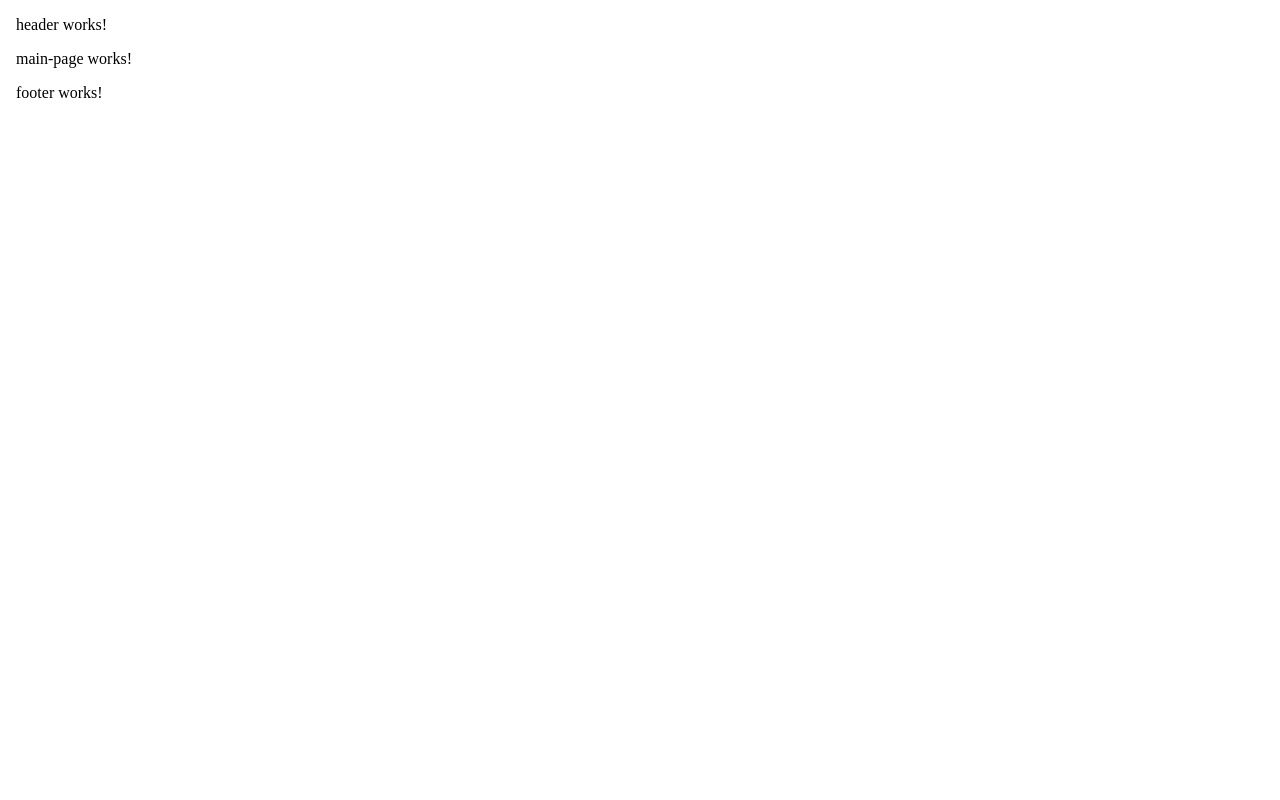
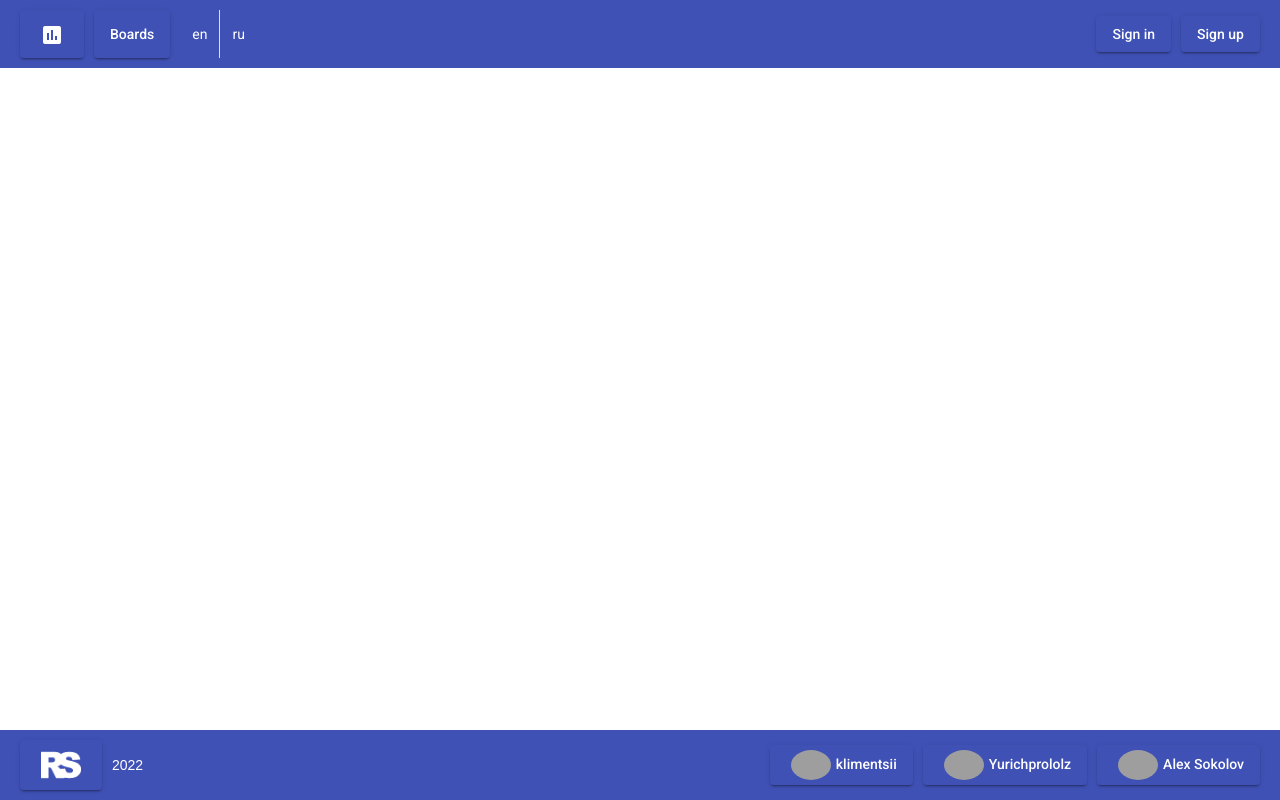
Before and after one commit to klimentsii/project-management-app, an Angular app in the folder project-management-app/: page / in a window 1280 px wide. Built offline with nearby package versions, Linux system fonts and the light colour scheme; grey boxes are pictures that could not be loaded.

Commit message:
init: header and footer

```diff
--- a/project-management-app/angular.json
+++ b/project-management-app/angular.json
@@ -32,6 +32,7 @@
               "src/assets"
             ],
             "styles": [
+              "./node_modules/@angular/material/prebuilt-themes/indigo-pink.css",
               "src/styles.scss"
             ],
             "scripts": []
@@ -100,6 +101,7 @@
               "src/assets"
             ],
             "styles": [
+              "./node_modules/@angular/material/prebuilt-themes/indigo-pink.css",
               "src/styles.scss"
             ],
             "scripts": []
--- a/project-management-app/package.json
+++ b/project-management-app/package.json
@@ -11,10 +11,12 @@
   "private": true,
   "dependencies": {
     "@angular/animations": "~13.2.0",
+    "@angular/cdk": "^13.3.4",
     "@angular/common": "~13.2.0",
     "@angular/compiler": "~13.2.0",
     "@angular/core": "~13.2.0",
     "@angular/forms": "~13.2.0",
+    "@angular/material": "^13.3.4",
     "@angular/platform-browser": "~13.2.0",
     "@angular/platform-browser-dynamic": "~13.2.0",
     "@angular/router": "~13.2.0",
--- a/project-management-app/src/app/core/components/footer/footer.component.scss
+++ b/project-management-app/src/app/core/components/footer/footer.component.scss
@@ -0,0 +1,32 @@
+footer {
+  position: absolute;
+  background-color: #3F51B5;
+  bottom: 0;
+  left: 0;
+  right: 0;
+
+  .footer-inner {
+    padding: 10px 0;
+    display: flex;
+    justify-content: space-between;
+
+    .footer-nav {
+      color: white;
+      font-family: Arial, Helvetica, sans-serif;
+      display: flex;
+      align-items: center;
+      column-gap: 10px;
+
+      a {
+        color: white;
+        text-decoration: none;
+      }
+
+      img {
+        width: 40px;
+        border-radius: 50%;
+        padding: 5px;
+      }
+    }
+  }
+}
--- a/project-management-app/src/app/core/components/footer/footer.component.ts
+++ b/project-management-app/src/app/core/components/footer/footer.component.ts
@@ -2,7 +2,23 @@ import { ChangeDetectionStrategy, Component } from '@angular/core';
 
 @Component({
   selector: 'app-footer',
-  templateUrl: './footer.component.html',
+  template: `
+    <footer>
+      <div class="container">
+        <div class="footer-inner">
+          <div class="footer-nav">
+            <a href="https://rs.school/angular/"><button mat-raised-button color="primary"><img src="/assets/rs-logo.png" alt="" style='border-radius: 0;'></button></a>
+            2022
+          </div>
+          <div class="footer-nav">
+            <a href="https://github.com/klimentsii"><button mat-raised-button color="primary"><img src="https://avatars.githubusercontent.com/u/59070287?v=4" alt="">klimentsii</button></a>
+            <a href="https://github.com/Yurichprololz"><button mat-raised-button color="primary"><img src="https://avatars.githubusercontent.com/u/84023042?s=64&v=4" alt="">Yurichprololz</button></a>
+            <a href="https://github.com/alex--sokolov"><button mat-raised-button color="primary"><img src="https://avatars.githubusercontent.com/u/8338821?v=4" alt="">Alex Sokolov</button></a>
+          </div>
+        </div>
+      </div>
+    </footer>
+  `,
   styleUrls: ['./footer.component.scss'],
   changeDetection: ChangeDetectionStrategy.OnPush,
 })
--- a/project-management-app/src/app/core/components/header/header.component.html
+++ /dev/null
@@ -1 +0,0 @@
-<p>header works!</p>
--- a/project-management-app/src/app/core/components/header/header.component.scss
+++ b/project-management-app/src/app/core/components/header/header.component.scss
@@ -0,0 +1,32 @@
+header {
+  background-color: #3F51B5;
+  position: fixed;
+  left: 0;
+  right: 0;
+
+  .header-inner {
+    padding: 10px 0;
+    display: flex;
+    justify-content: space-between;
+    align-items: center;
+
+    .mat-button-toggle {
+      background-color: #3F51B5;
+      color: white;
+    }
+
+    .mat-button-toggle-checked {
+      background-color: #324191;
+    }
+
+    .mat-button-toggle-group {
+      border: none;
+      margin-right: 10px;
+    }
+
+    .header-nav {
+      display: flex;
+      column-gap: 10px;
+    }
+  }
+}
--- a/project-management-app/src/app/core/components/header/header.component.ts
+++ b/project-management-app/src/app/core/components/header/header.component.ts
@@ -2,7 +2,30 @@ import { ChangeDetectionStrategy, Component } from '@angular/core';
 
 @Component({
   selector: 'app-header',
-  templateUrl: './header.component.html',
+  template: `
+    <header>
+      <div class="container">
+        <div class="header-inner">
+          <div class='header-nav'>
+            <button mat-raised-button color="primary" routerLink="/"><mat-icon>assessment</mat-icon></button>
+            <button mat-raised-button color="primary" routerLink="">Boards</button>
+
+            <mat-button-toggle-group>
+              <mat-button-toggle value="en">en</mat-button-toggle>
+              <mat-button-toggle value="ru">ru</mat-button-toggle>
+            </mat-button-toggle-group>
+          </div>
+
+          <div class='header-nav'>
+            <button mat-raised-button routerLink="" *ngIf="true" color="primary">Sign in</button>
+            <button mat-raised-button routerLink="" color="primary">Sign up</button>
+            <button mat-raised-button routerLink="" *ngIf="false" color="primary"><mat-icon>account_circle</mat-icon></button>
+            <button mat-raised-button routerLink="" *ngIf="false" color="primary"><mat-icon>exit_to_app</mat-icon></button>
+          </div>
+        </div>
+      </div>
+    </header>
+  `,
   styleUrls: ['./header.component.scss'],
   changeDetection: ChangeDetectionStrategy.OnPush,
 })
--- a/project-management-app/src/index.html
+++ b/project-management-app/src/index.html
@@ -6,8 +6,11 @@
   <base href="/">
   <meta name="viewport" content="width=device-width, initial-scale=1">
   <link rel="icon" type="image/x-icon" href="favicon.ico">
+  <link rel="preconnect" href="https://fonts.gstatic.com">
+  <link href="https://fonts.googleapis.com/css2?family=Roboto:wght@300;400;500&display=swap" rel="stylesheet">
+  <link href="https://fonts.googleapis.com/icon?family=Material+Icons" rel="stylesheet">
 </head>
-<body>
+<body class="mat-typography">
   <app-root></app-root>
 </body>
 </html>
--- a/project-management-app/src/styles.scss
+++ b/project-management-app/src/styles.scss
@@ -1 +1,10 @@
 /* You can add global styles to this file, and also import other style files */
+
+html, body { height: 100%; }
+body { margin: 0; font-family: Roboto, "Helvetica Neue", sans-serif; }
+
+.container {
+  max-width: 1440px;
+  padding: 0 20px;
+  margin: 0 auto;
+}
```
Also changed, not shown: project-management-app/src/app/app.module.ts (+9 -0 lines), project-management-app/src/assets/rs-logo.png (added), 1 other file (tests, documents, lock files or other folders).
